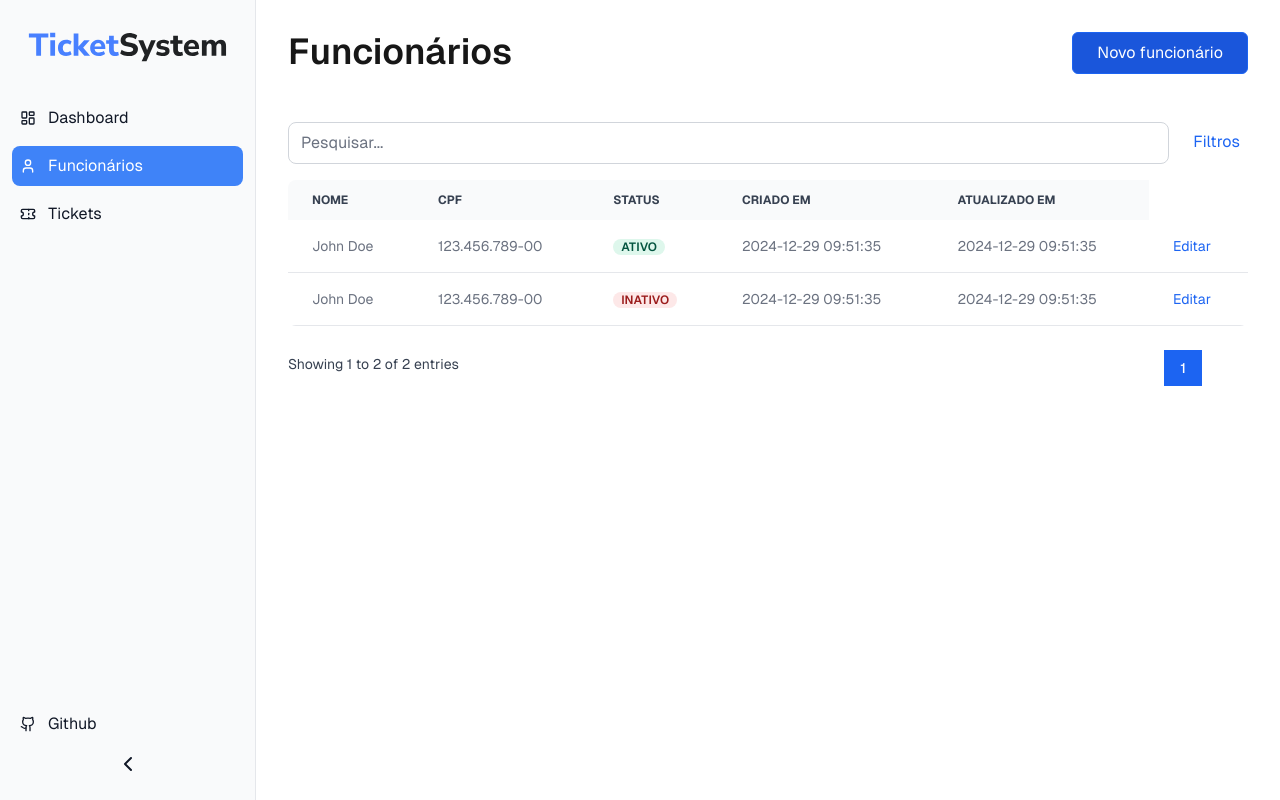
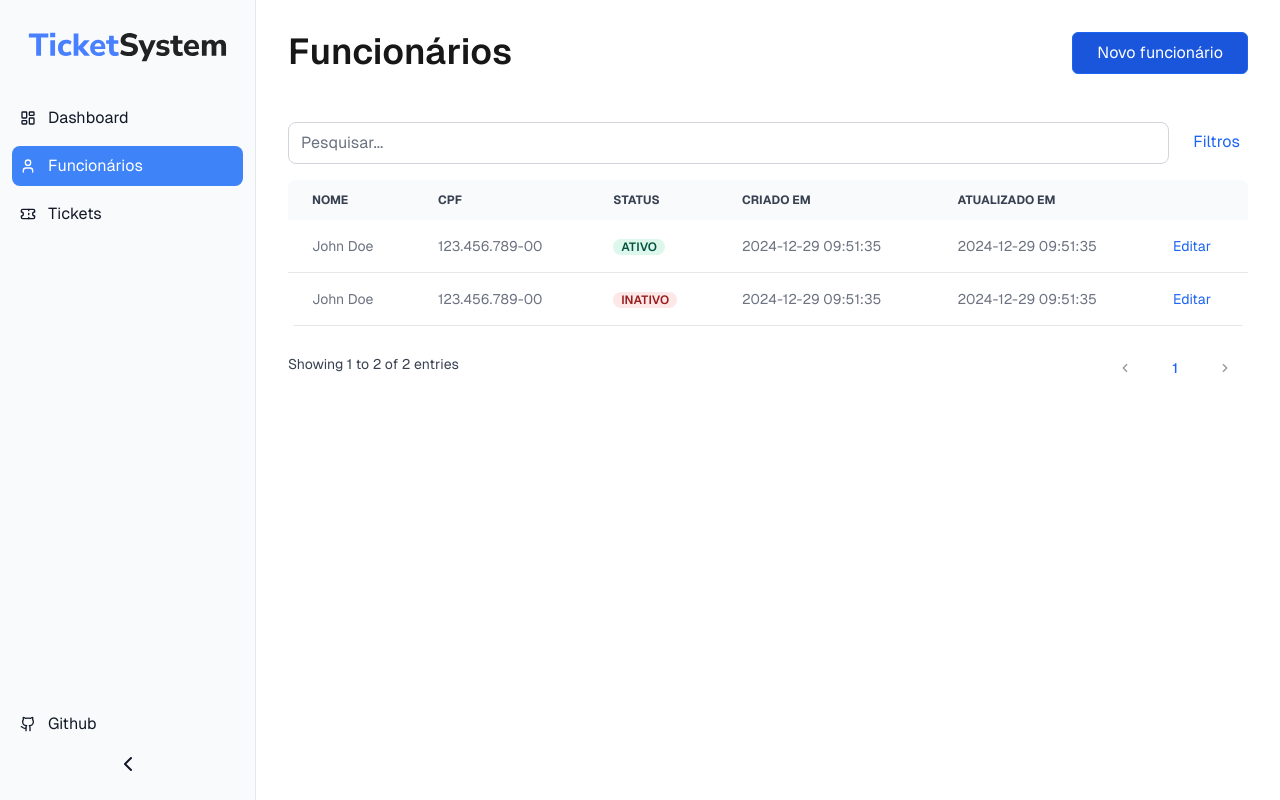
Before and after one commit to euperinotti/food-tickets, a Next.js app in the folder front/: page /funcionarios in a window 1280 px wide. Built offline with nearby package versions, Linux system fonts and the light colour scheme.

Commit message:
refactor: data table footer

```diff
--- a/front/src/components/ui/Table/Footer/Button/index.tsx
+++ b/front/src/components/ui/Table/Footer/Button/index.tsx
@@ -7,7 +7,7 @@ export const TableFooterButton = ({
   return (
     <button
       {...rest}
-      className={`px-4 py-2 text-sm font-medium text-white bg-white rounded-md hover:bg-slate-300 ${rest.className}`}
+      className={`px-4 py-2 text-sm font-medium text-slate-800 bg-white rounded-md hover:bg-slate-300 ${rest.className}`}
     >
       {content}
     </button>
--- a/front/src/components/ui/Table/index.tsx
+++ b/front/src/components/ui/Table/index.tsx
@@ -82,6 +82,7 @@ export const Table = <T extends object>({ data, columns, onEditRow }: TableProps
                   sortOrder={config.sortOrder}
                 />
               ))}
+              <th></th>
             </tr>
           </thead>
           <tbody>
--- a/front/src/reducer/DataTableReducer.tsx
+++ b/front/src/reducer/DataTableReducer.tsx
@@ -17,7 +17,7 @@ export const DataTableReducer = <T extends object>({
           {Math.min(config.rowsPerPage * currentPage, config.sortedData.length)}{" "}
           of {config.sortedData.length} entries
         </span>
-        <div className="inline-flex mt-2 xs:mt-0">
+        <div className="inline-flex mt-2 xs:mt-0 gap-2">
           <TableFooterButton
             content={<LuChevronLeft className="text-slate-800" />}
             onClick={() => paginate(currentPage - 1)}
@@ -30,10 +30,10 @@ export const DataTableReducer = <T extends object>({
             <button
               key={num + 1}
               onClick={() => paginate(num + 1)}
-              className={`px-4 py-2 text-sm font-medium ${
+              className={`px-4 py-2 text-sm font-medium rounded-md ${
                 currentPage === num + 1
-                  ? "bg-blue-600 text-white"
-                  : "bg-white text-blue-600 border border-gray-300 hover:bg-gray-100"
+                  ? "text-blue-600"
+                  : "text-white border border-gray-300 hover:bg-gray-100"
               }`}
             >
               {num + 1}
```
